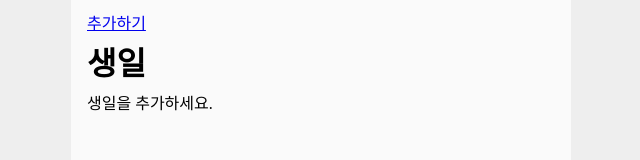
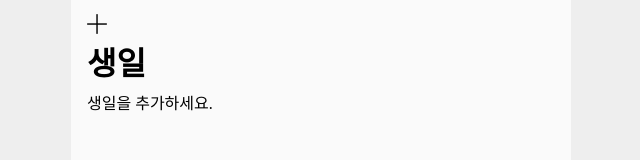
Before and after one commit to wangkodok/birthday-webapp, a React (Vite) app: page / in a window 1280 px wide. Shown: the top 160 px of the page, without its empty margins (319-959 px from the left). Built offline with nearby package versions, Linux system fonts and the light colour scheme.

Commit message:
이미지를 사용하여 생일 추가 버튼 개선

```diff
--- a/src/App.jsx
+++ b/src/App.jsx
@@ -8,7 +8,7 @@ export default function App() {
       <main className="main-container">
         <section className="sec-birthday">
           <div className="use-area">
-            <Link to="/add-birthday">추가하기</Link>
+            <Link to="/add-birthday" className="birthday-add" />
           </div>
           <h2>생일</h2>
           <BirthDayList />
--- a/src/index.css
+++ b/src/index.css
@@ -156,7 +156,16 @@ a:active {
 }
 
 .sec-birthday .use-area {
-  padding: 16px 0;
+  padding: 14px 0;
+}
+
+.sec-birthday .use-area .birthday-add {
+  display: block;
+  background-image: url("./assets//plus-button.png");
+  background-repeat: no-repeat;
+  background-size: 20px auto;
+  width: 20px;
+  height: 20px;
 }
 
 /* 생일 추가 */
```
Also changed, not shown: src/assets/plus-button.png (added).
